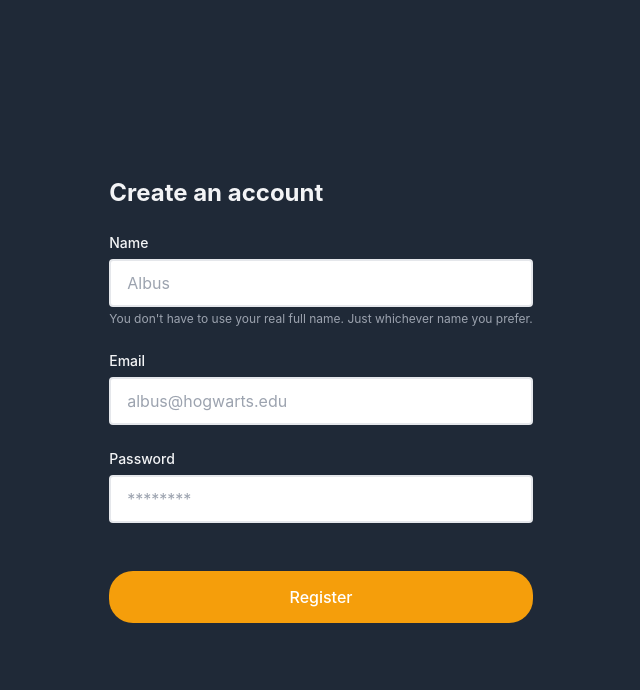
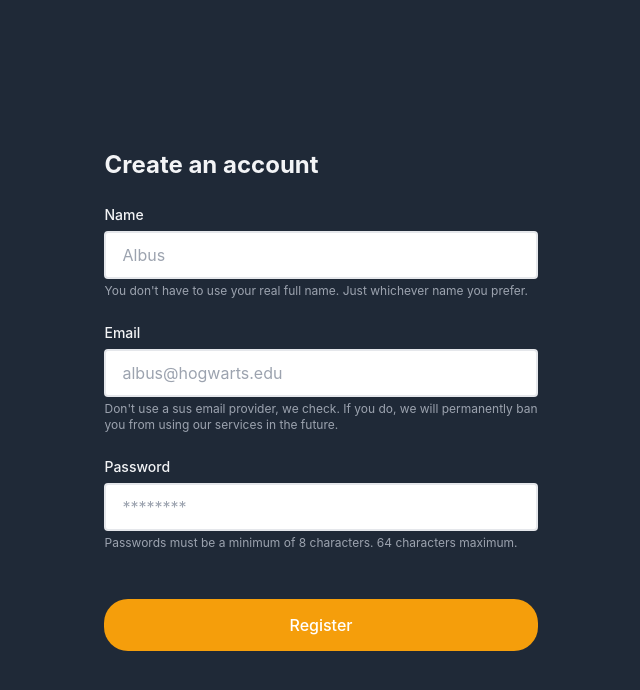
Before and after one commit to nedanwr/cdn, a Next.js app: page /auth/register in a window 1280 px wide. Shown: the top 690 px of the page, without its empty margins (319-959 px from the left). Built offline with nearby package versions, Linux system fonts and the light colour scheme; no server answers.

Commit message:
Feat: inform users of suspicious emails & password requirements

```diff
--- a/src/modules/auth/RegisterPage.tsx
+++ b/src/modules/auth/RegisterPage.tsx
@@ -96,6 +96,8 @@ export const RegisterPage: NextPage = () => {
                            onChange={(e: ChangeEvent<HTMLInputElement>) => setEmail(e.target.value)}
                            required
                        />
+                       {/* eslint-disable-next-line react/no-unescaped-entities */}
+                       <p className="text-xs mt-1 text-gray-400">Don't use a sus email provider, we check. If you do, we will permanently ban <br />you from using our services in the future.</p>
                    </div>
                    <div className="flex flex-col mb-6">
                        <label
@@ -120,6 +122,7 @@ export const RegisterPage: NextPage = () => {
                            onChange={(e: ChangeEvent<HTMLInputElement>) => setPassword(e.target.value)}
                            required
                        />
+                       <p className={`text-xs mt-1 text-gray-400`}>Passwords must be a minimum of 8 characters. 64 characters maximum.</p>
                    </div>
                    <button
                        type={`submit`}
```
